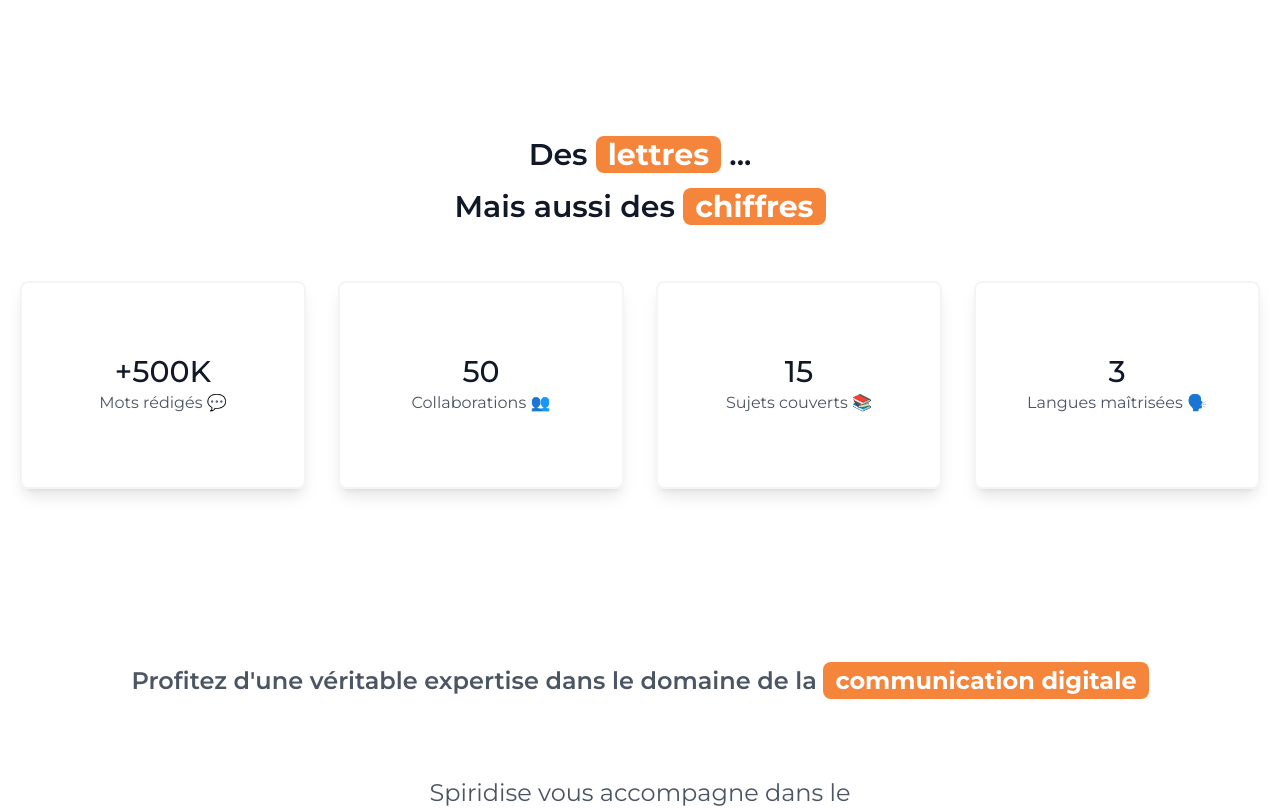
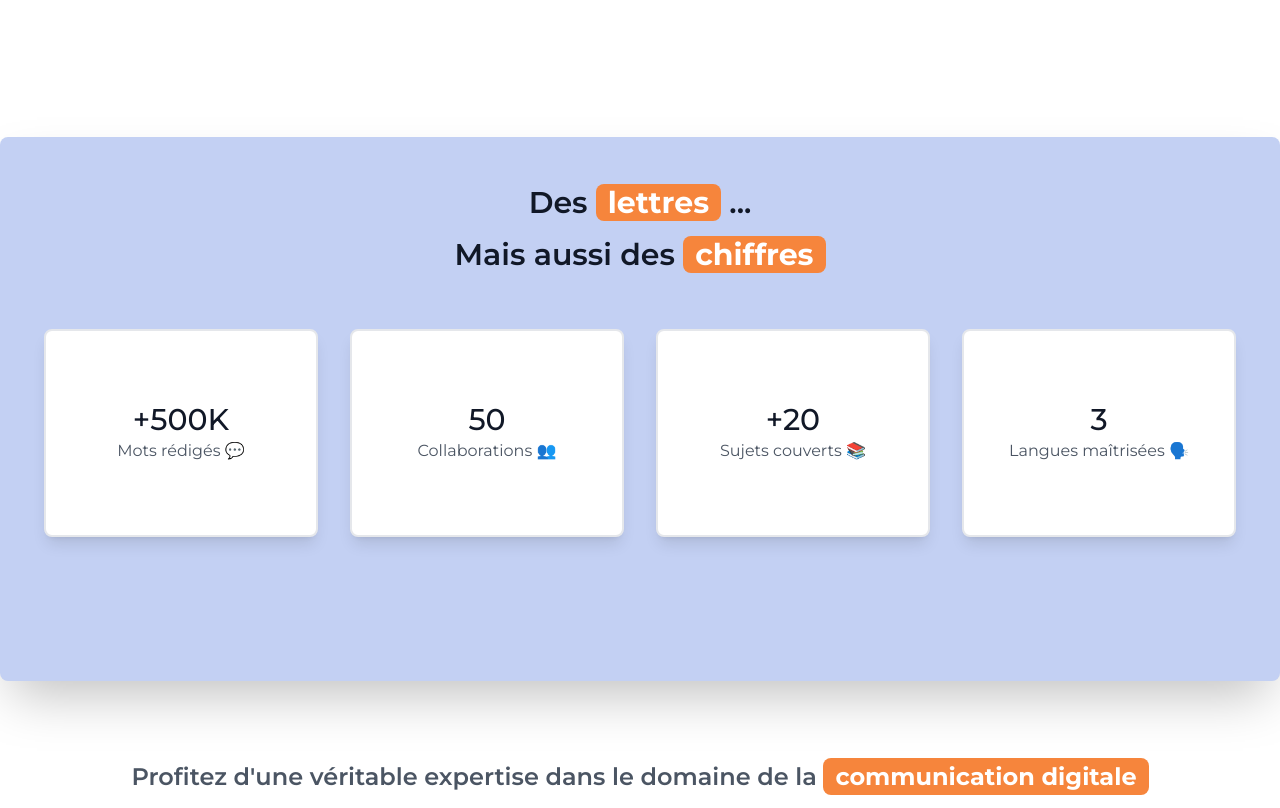
Before and after one commit to AlexandrePDA/Spiridise, a React (Create React App) app: page / in a window 1280 px wide. Shown: the part 3200-4008 px from the top of the page. Built offline with nearby package versions, Linux system fonts and the light colour scheme.

Commit message:
color section card

```diff
--- a/src/Components/Contact.js
+++ b/src/Components/Contact.js
@@ -5,7 +5,7 @@ const Contact = () => {
   return (
 
     <section id="contact" className="bg-white mt-12">
-    <div className="container   md:rounded-lg md:shadow-2xl px-6 py-12 mt-5 mx-auto">
+    <div className="container bg-blue-light-s   md:rounded-lg md:shadow-2xl px-6 py-12 mt-5 mx-auto">
         <div>
             <h2 className="mt-2 text-2xl text-center font-semibold text-gray-800 md:text-3xl ">C'est le <span className="bg-orange-s rounded-lg font-bold px-3 py-1 text-white">moment</span> de faire connaissance 🤝</h2>
 
--- a/src/Components/Stats.js
+++ b/src/Components/Stats.js
@@ -25,6 +25,7 @@ const Stats = () => {
 
   return (
     <section ref={divRef} className="text-gray-600 body-font mt-12 z-[-20]">
+       <div className="container bg-blue-light-s   md:rounded-lg md:shadow-2xl px-6 py-12 mt-5 mx-auto">
       <div className="container px-5 pb-24 mx-auto">
         <div className="flex flex-col text-center w-full mb-10">
           <h2 data-aos="fade-right" data-aos-duration="1000" data-aos-easing="ease-in-out"  className="sm:text-3xl text-2xl font-semibold title-font mb-4 text-gray-900">
@@ -39,9 +40,9 @@ const Stats = () => {
         <div className="flex flex-wrap -m-4 text-center">
 
 
-          <div className="p-4 md:w-1/4 sm:w-1/2 w-full z-[-20]" data-aos="zoom-in"
+          <div className="p-4 md:w-1/4 sm:w-1/2 w-full " data-aos="zoom-in"
               data-aos-delay="50">
-            <div className="border-2 flex justify-center items-center  border-gray-100 px-4 py-6 h-52 rounded-lg shadow-lg">
+            <div className="border-2 flex justify-center items-center  bg-white px-4 py-6 h-52 rounded-lg shadow-lg">
               <div className="flex-col">
               <h2 className="title-font font-medium text-3xl text-gray-900">
                 +
@@ -57,11 +58,11 @@ const Stats = () => {
 
 
           <div
-            className="p-4 md:w-1/4 sm:w-1/2 w-full z-[-20]"
+            className="p-4 md:w-1/4 sm:w-1/2 w-full"
             data-aos="zoom-in"
               data-aos-delay="50"
           >
-            <div className="border-2 flex justify-center items-center border-gray-100 px-4 py-6 h-52 rounded-lg shadow-lg">
+            <div className="border-2 flex justify-center items-center bg-white px-4 py-6 h-52 rounded-lg shadow-lg">
               <div>
 
               <h2 className="title-font font-medium text-3xl text-gray-900">
@@ -75,14 +76,14 @@ const Stats = () => {
 
 
           <div
-            className="p-4 md:w-1/4 sm:w-1/2 w-full z-[-20]"
+            className="p-4 md:w-1/4 sm:w-1/2 w-full"
             data-aos="zoom-in"
               data-aos-delay="50"
           >
-            <div className="border-2 flex justify-center items-center border-gray-100 px-4 py-6 h-52 rounded-lg shadow-lg">
+            <div className="border-2 flex justify-center items-center bg-white px-4 py-6 h-52 rounded-lg shadow-lg">
              <div>
               <h2 className="title-font font-medium text-3xl text-gray-900">
-                {estVisible && <CountUp duration={2} end={15} />}
+                +{estVisible && <CountUp duration={2} end={20} />}
                 </h2>
               <p className="leading-relaxed">Sujets couverts 📚</p>
 
@@ -94,11 +95,11 @@ const Stats = () => {
 
 
           <div
-            className="p-4 md:w-1/4 sm:w-1/2 w-full z-[-20]"
+            className="p-4 md:w-1/4 sm:w-1/2 w-full"
             data-aos="zoom-in"
               data-aos-delay="50"
           >
-            <div className="border-2 flex justify-center items-center border-gray-100  h-52 px-4 py-6 rounded-lg shadow-lg">
+            <div className="border-2 flex justify-center items-center bg-white   h-52 px-4 py-6 rounded-lg shadow-lg">
              <div>
 
               <h2 className="title-font font-medium text-3xl text-gray-900">
@@ -111,7 +112,7 @@ const Stats = () => {
           </div>
         </div>
       </div>
-
+      </div>
     </section>
   );
 };
--- a/tailwind.config.js
+++ b/tailwind.config.js
@@ -20,6 +20,7 @@ module.exports = {
         'purple-s' : '#6e4371',
         'blue-s' : '#91a7e3',
         'grey-s' : '#F8F8F8',
+        'blue-light-s': '#C3D0F3',
       },
       width: {
         '95': '30rem'
```
